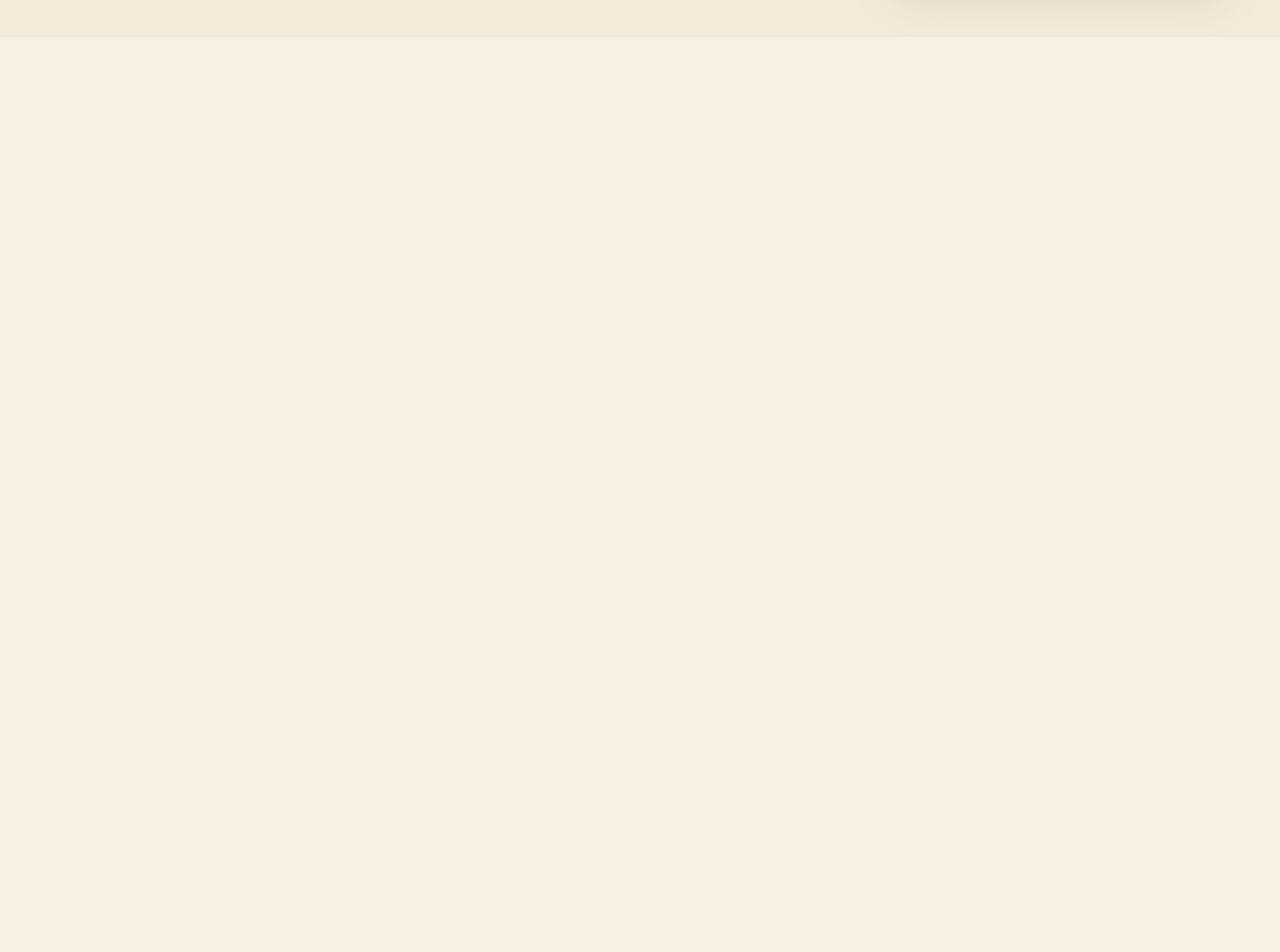
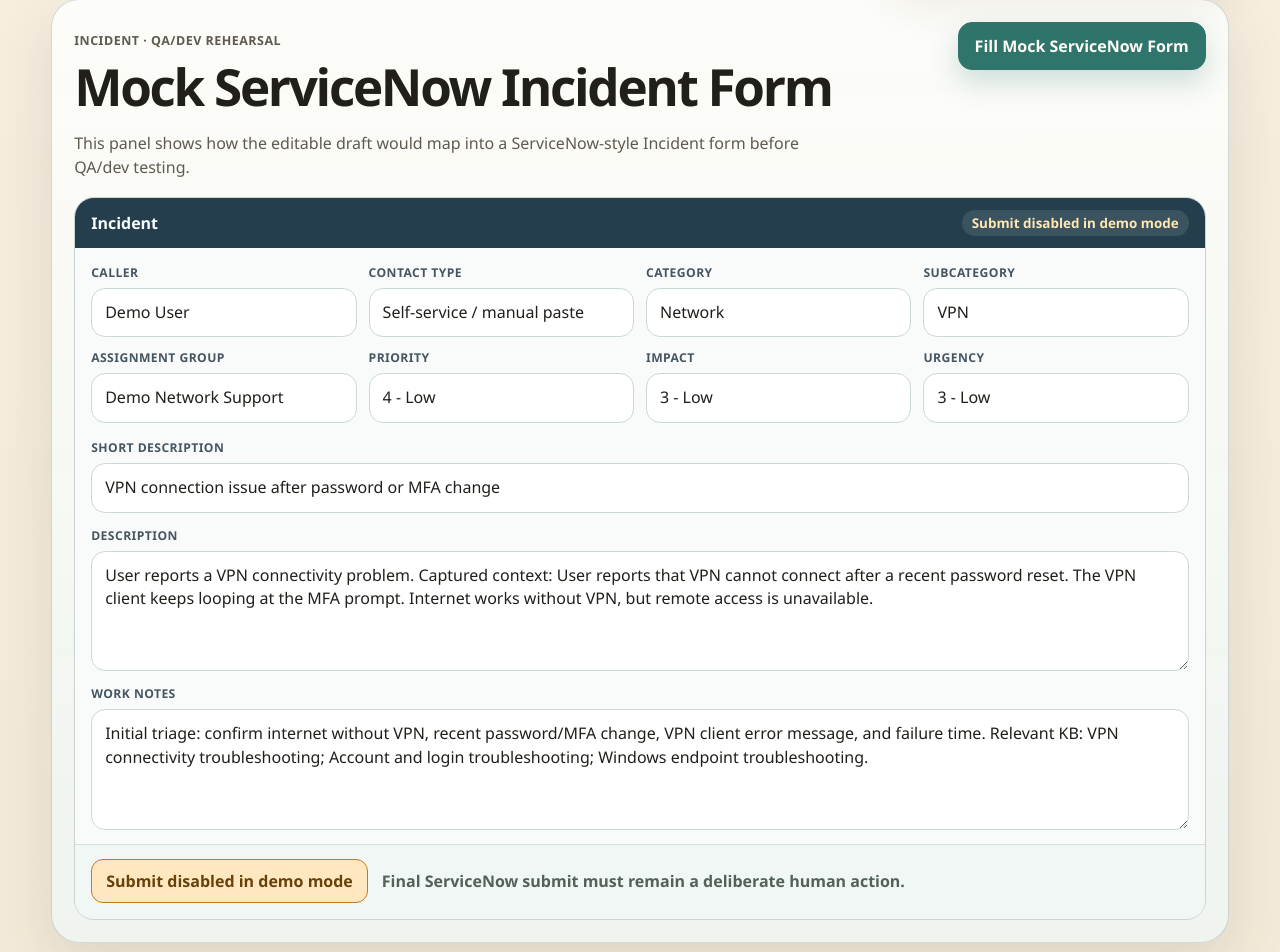
Before and after one commit to alanxiaofeifei/servicenow-automation, a React (Vite) app in the folder apps/desktop/: page / in a window 1280 px wide. Shown: the part 1797-2749 px from the top of the page. Before the commit the page ends 1834 px from the top, so only its background shows below. Built offline with nearby package versions, Linux system fonts and the light colour scheme.

Commit message:
feat: add mock ServiceNow form

```diff
--- a/apps/desktop/src/App.tsx
+++ b/apps/desktop/src/App.tsx
@@ -140,6 +140,8 @@
             </ul>
           </section>
         </div>
+
+        <MockServiceNowForm draft={draft} />
       </section>
     </main>
   );
@@ -200,6 +202,78 @@
   );
 }
 
+
+function MockServiceNowForm({ draft }: { draft: TicketDraft }) {
+  return (
+    <section className="mock-form-panel" aria-labelledby="mock-form-title">
+      <header className="mock-form-header">
+        <div>
+          <p className="eyebrow">Incident · QA/Dev rehearsal</p>
+          <h2 id="mock-form-title">Mock ServiceNow Incident Form</h2>
+          <p>
+            This panel shows how the editable draft would map into a ServiceNow-style Incident form before QA/dev testing.
+          </p>
+        </div>
+        <button className="fill-button" type="button">
+          Fill Mock ServiceNow Form
+        </button>
+      </header>
+
+      <div className="servicenow-frame" aria-label="Mock ServiceNow form fields">
+        <div className="servicenow-toolbar">
+          <strong>Incident</strong>
+          <span>Submit disabled in demo mode</span>
+        </div>
+
+        <div className="mock-form-grid">
+          <MockFormField label="Caller" value="Demo User" />
+          <MockFormField label="Contact Type" value="Self-service / manual paste" />
+          <MockFormField label="Category" value={draft.category?.value ?? "Not set"} />
+          <MockFormField label="Subcategory" value={draft.subcategory?.value ?? "Not set"} />
+          <MockFormField label="Assignment Group" value={fieldValue(draft.assignmentGroup)} />
+          <MockFormField label="Priority" value={fieldValue(draft.priority)} />
+          <MockFormField label="Impact" value={fieldValue(draft.impact)} />
+          <MockFormField label="Urgency" value={fieldValue(draft.urgency)} />
+        </div>
+
+        <MockFormField label="Short Description" value={draft.shortDescription.value} wide />
+        <MockFormField label="Description" value={draft.description.value} wide multiline />
+        <MockFormField label="Work Notes" value={draft.workNotes.value} wide multiline />
+
+        <div className="mock-submit-row">
+          <button disabled type="button">
+            Submit disabled in demo mode
+          </button>
+          <span>Final ServiceNow submit must remain a deliberate human action.</span>
+        </div>
+      </div>
+    </section>
+  );
+}
+
+function MockFormField({
+  label,
+  multiline = false,
+  value,
+  wide = false
+}: {
+  label: string;
+  multiline?: boolean;
+  value: string;
+  wide?: boolean;
+}) {
+  return (
+    <label className={wide ? "mock-form-field wide" : "mock-form-field"}>
+      <span>{label}</span>
+      {multiline ? <textarea readOnly rows={4} value={value} /> : <input readOnly value={value} />}
+    </label>
+  );
+}
+
+function fieldValue(field: FieldDraft | undefined): string {
+  return field?.value ?? "Not set";
+}
+
 function buttonLabelForScenario(id: ManualPasteScenario["id"]): string {
   switch (id) {
     case "vpn-issue":
--- a/apps/desktop/src/styles.css
+++ b/apps/desktop/src/styles.css
@@ -299,9 +299,130 @@
   font-weight: 760;
 }
 
+
+.mock-form-panel {
+  margin-top: 18px;
+  border: 1px solid rgba(79, 101, 123, 0.24);
+  border-radius: 28px;
+  padding: 22px;
+  background: linear-gradient(180deg, rgba(252, 253, 250, 0.92), rgba(239, 245, 241, 0.9));
+  box-shadow: 0 22px 60px rgba(60, 54, 42, 0.12);
+}
+
+.mock-form-header {
+  display: flex;
+  align-items: flex-start;
+  justify-content: space-between;
+  gap: 22px;
+  margin-bottom: 18px;
+}
+
+.mock-form-header p {
+  max-width: 760px;
+  margin: 10px 0 0;
+  color: #5f5a4f;
+  line-height: 1.5;
+}
+
+.fill-button {
+  flex: 0 0 auto;
+  border: 1px solid #2f756c;
+  border-radius: 14px;
+  padding: 12px 16px;
+  color: #fffef7;
+  background: #2f756c;
+  box-shadow: 0 12px 28px rgba(47, 117, 108, 0.22);
+  font-weight: 900;
+}
+
+.servicenow-frame {
+  border: 1px solid #c9d3d0;
+  border-radius: 20px;
+  overflow: hidden;
+  background: #f8fbfa;
+}
+
+.servicenow-toolbar {
+  display: flex;
+  align-items: center;
+  justify-content: space-between;
+  gap: 16px;
+  padding: 12px 16px;
+  color: #f8fffd;
+  background: #253e4d;
+}
+
+.servicenow-toolbar span {
+  border-radius: 999px;
+  padding: 4px 10px;
+  color: #ffe7b3;
+  background: rgba(255, 255, 255, 0.1);
+  font-size: 0.84rem;
+  font-weight: 800;
+}
+
+.mock-form-grid {
+  display: grid;
+  grid-template-columns: repeat(4, minmax(0, 1fr));
+  gap: 12px;
+  padding: 16px;
+}
+
+.mock-form-field {
+  display: grid;
+  gap: 7px;
+}
+
+.mock-form-field.wide {
+  display: grid;
+  padding: 0 16px 14px;
+}
+
+.mock-form-field span {
+  color: #455662;
+  font-size: 0.76rem;
+  font-weight: 900;
+  letter-spacing: 0.035em;
+  text-transform: uppercase;
+}
+
+.mock-form-field input,
+.mock-form-field textarea {
+  border-color: #cbd8d4;
+  background: #ffffff;
+}
+
+.mock-submit-row {
+  display: flex;
+  align-items: center;
+  gap: 14px;
+  border-top: 1px solid #d7e0dd;
+  padding: 14px 16px 16px;
+  background: #f1f7f4;
+}
+
+.mock-submit-row button {
+  border: 1px solid #c17b24;
+  border-radius: 12px;
+  padding: 10px 14px;
+  color: #67410c;
+  background: #ffe8bf;
+  font-weight: 900;
+  cursor: not-allowed;
+}
+
+.mock-submit-row span {
+  color: #536159;
+  font-weight: 700;
+}
+
 @media (max-width: 1180px) {
   .workspace-grid {
     grid-template-columns: 1fr;
+  }
+
+  .mock-form-grid {
+    grid-template-columns: repeat(2, minmax(0, 1fr));
   }
 }
 
@@ -314,6 +435,16 @@
     display: grid;
   }
 
+  .mock-form-header,
+  .mock-submit-row,
+  .servicenow-toolbar {
+    display: grid;
+  }
+
+  .mock-form-grid {
+    grid-template-columns: 1fr;
+  }
+
   .mode-pill {
     width: fit-content;
   }
```
Also changed, not shown: 1 other file (tests, documents, lock files or other folders).
